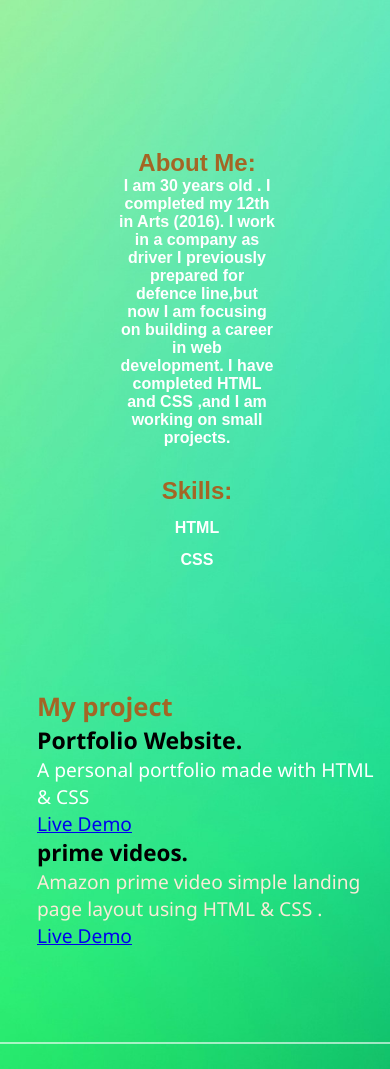
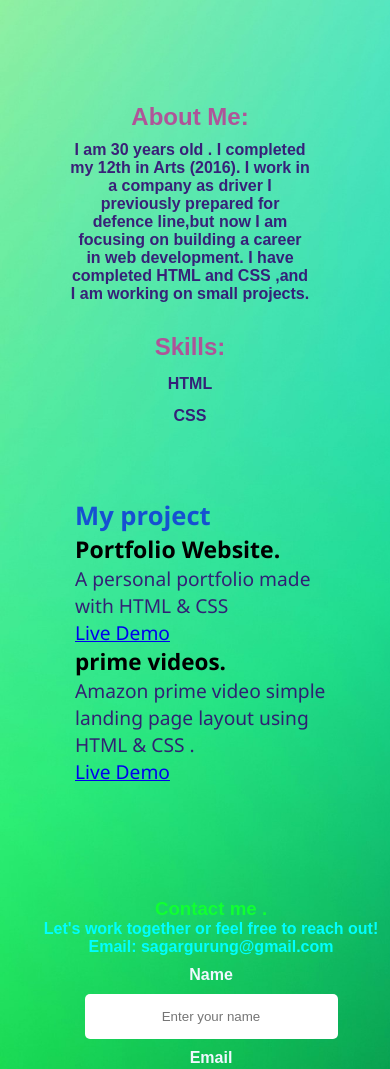
Before and after one commit to sagar8340/Portfolio, a plain HTML site: page index.html in a window 390 px wide. Shown: the part 800-1869 px from the top of the page. Drawn offline with Linux system fonts and the light colour scheme.

Commit message:
update portfolio

```diff
--- a/index.html
+++ b/index.html
@@ -62,8 +62,6 @@
                 <a href="#">Live Demo</a>
             </div>
         </section>
-        <!-- This is a horizontal line to seprate the form section. -->
-                    <div class="line"></div>
 
         <section id="contact">
             <h3>Contact me .</h3>
--- a/style.css
+++ b/style.css
@@ -78,7 +78,7 @@ ul li a:hover {
     width: 35vw;
     font-size: 2.5rem;
     font-weight: 700;
-    color: whitesmoke;
+    color: #320070db;
     text-align: center;
 }
 
@@ -104,7 +104,6 @@ ul li a:hover {
     display: flex;
     justify-content: flex-end;
     margin-top: 250px;
-
 }
 
 .skill {
@@ -112,13 +111,13 @@ ul li a:hover {
 }
 
 .info {
-    width: 40vw;
     margin-right: 85px;
-    color: white;
+    color: #320070db;
+    width: 42vw;
 }
 
 .info h2 {
-    color: rgb(164, 101, 37);
+    color: #b24f98f7;
 }
 
 #project_sec {
@@ -128,7 +127,7 @@ ul li a:hover {
 }
 
 #project_sec h2 {
-    color: rgb(164, 101, 37);
+    color: #103bd8e0;
     font-size: 1.6em;
     font-family: 'Segoe UI';
 }
@@ -143,7 +142,7 @@ ul li a:hover {
     font-family: 'Segoe UI';
     font-size: 1.2em;
     font-weight: 500;
-    color: white;
+    color: #320070db;
 }
 
 .projects {
@@ -152,7 +151,7 @@ ul li a:hover {
 }
 
 .projects p {
-    color: antiquewhite;
+    color: #320070db;
 }
 
 .line {
@@ -281,7 +280,7 @@ footer {
     }
 }
 
-@media only screen and (max-width:390px) {
+@media only screen and (max-width:400px) {
     .nav {
         flex-direction: column;
         padding: 8px;
@@ -291,10 +290,18 @@ footer {
 
     }
 
+    .hero_sec {
+        margin-left: 15px;
+    }
+
     .nav ul {
         flex-direction: column;
         width: 56%;
         height: 132px;
+    }
+
+    .nav {
+        margin-left: 13px;
     }
 
     header {
@@ -308,12 +315,20 @@ footer {
     }
 
     #about {
-        margin-right: 30px;
-        margin-top: 152px;
+        margin-top: 96px;
+        margin-left: 70px;
+        width: 325px;
+    }
+
+    #about h2 {
+        margin: 10px;
     }
 
     .info {
         text-align: center;
+        height: 184px;
+        width: 265px;
+
     }
 
     .info p {
@@ -321,14 +336,16 @@ footer {
     }
 
     #project_sec {
-        margin-left: 32px;
+        margin-left: 70px;
         padding: 5px;
+        margin-top: 216px;
     }
 
     #contact {
         text-align: center;
         padding: 8px;
         font-size: 1em;
+        margin-left: 40px;
     }
 
     .form_sec input {
@@ -337,11 +354,25 @@ footer {
 
     .line {
         margin-top: 88px;
+        margin-left: 60px;
     }
 
     .footer {
         margin-top: 77px;
-        width: 374px;
+        width: 396px;
         text-align: center;
     }
 }
+
+@media only screen and (min-width:350px) {
+    .line {
+        margin-left: 15px;
+    }
+
+    #contact {
+        margin-left: 32px;
+    }
+    #project_sec{
+        width: 270px;
+    }
+}
```
